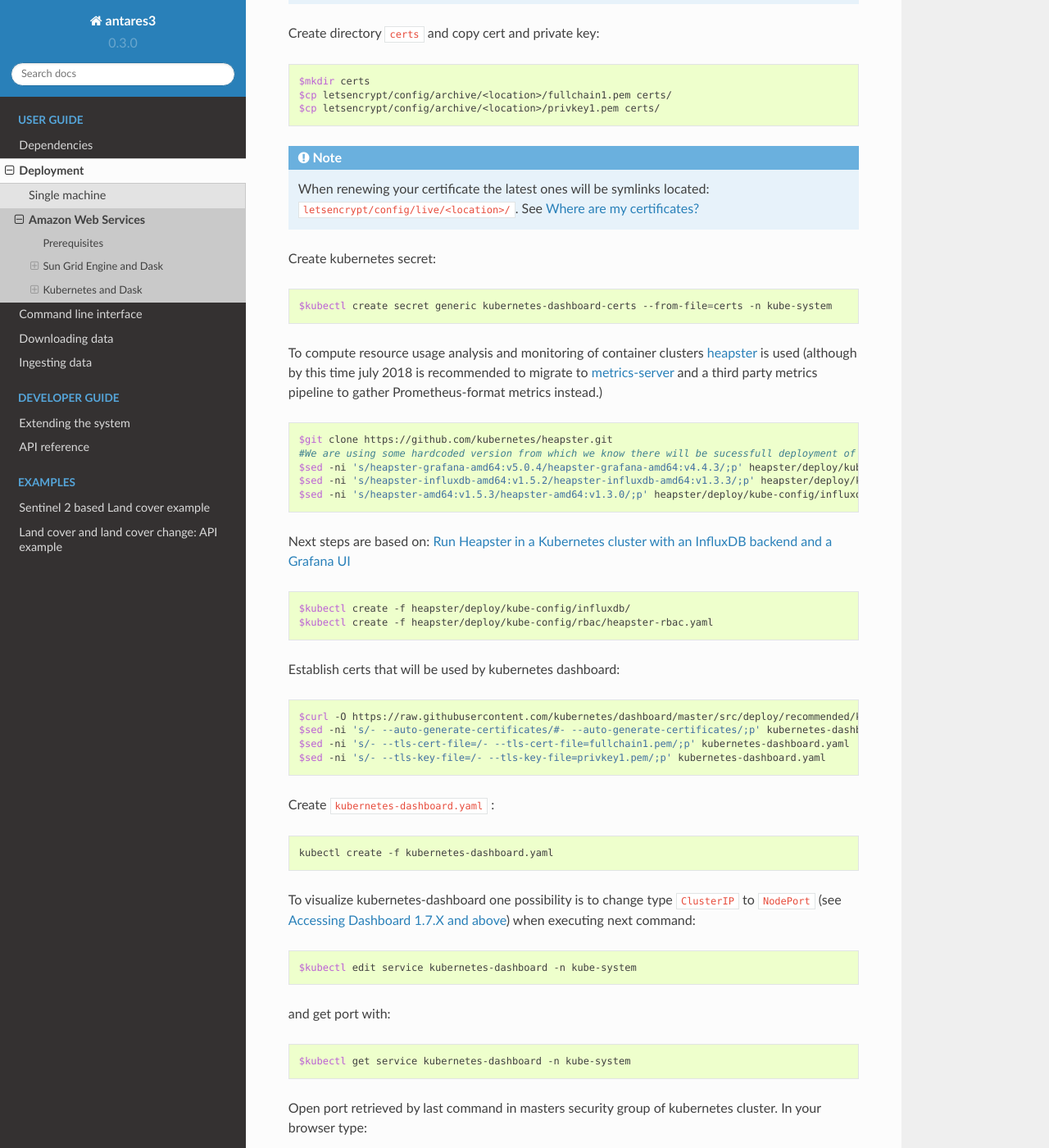
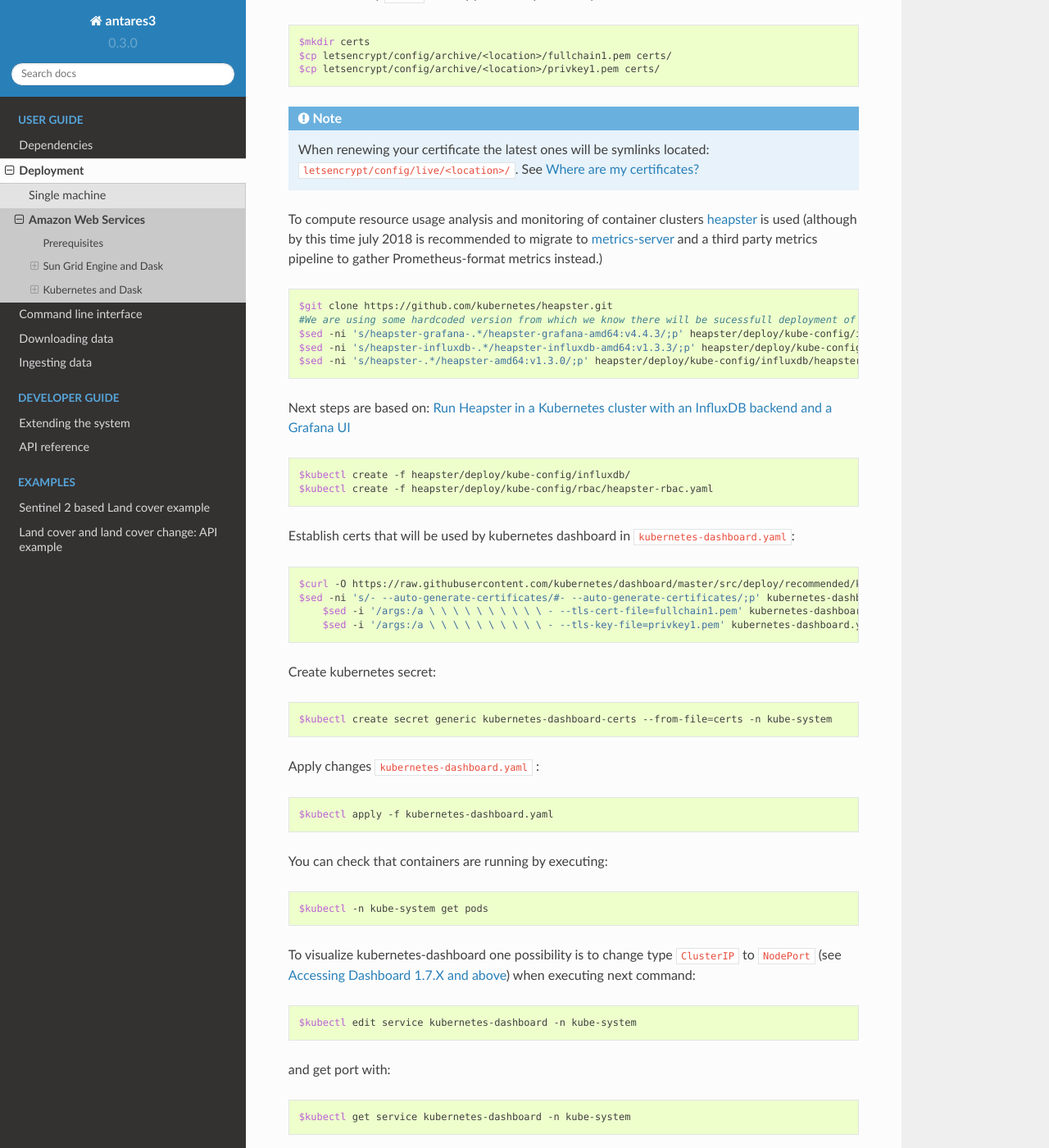
Before and after one commit to CONABIO/antares3, a Sphinx documentation site: the page built from docs/deployment/aws_cloud.rst, in a window 1280 px wide and 1400 px high, scrolled down 19416 px. Shown: the whole window at 82% size. Built offline with Sphinx 7.4.7 and the Read the Docs theme 2.0.0, drawn with Linux system fonts in a browser that asks for light colours; some of the changed text lies outside the part shown.

Commit message:
fixing some commands for k8s dashboard deployment & adding instructions to scale up/down k8s dashboard

```diff
--- a/docs/deployment/aws_cloud.rst
+++ b/docs/deployment/aws_cloud.rst
@@ -861,11 +861,11 @@
 .. code-block:: bash
 
 	#Install certbot for ubuntu (16.04) xenial
-	$ sudo apt-get update
-	$ sudo apt-get install software-properties-common
-	$ sudo add-apt-repository ppa:certbot/certbot
-	$ sudo apt-get update
-	$ sudo apt-get install certbot
+	$sudo apt-get update
+	$sudo apt-get install -y software-properties-common
+	$sudo add-apt-repository ppa:certbot/certbot
+	$sudo apt-get update
+	$sudo apt-get install -y certbot
 	#check version of certbot and install route53 plugin:
 	certbot_v=$(certbot --version|cut -d' ' -f2)
 	$sudo pip3 install certbot_dns_route53==$certbot_v
@@ -899,7 +897,7 @@
 
 .. note::
 
-	To renew certificate execute:
+	Make sure you save the date that will expire your certificate. To renew certificate execute:
 
 	.. code-block:: bash
 
@@ -922,11 +920,6 @@
 	When renewing your certificate the latest ones will be symlinks located: ``letsencrypt/config/live/<location>/``. See `Where are my certificates?`_
 
 
-Create kubernetes secret:
-
-.. code-block:: bash
-
-	$kubectl create secret generic kubernetes-dashboard-certs --from-file=certs -n kube-system
 
 To compute resource usage analysis and monitoring of container clusters `heapster`_ is used (although by this time july 2018 is recommended to migrate to `metrics-server`_ and a third party metrics pipeline to gather Prometheus-format metrics instead.)
 
@@ -934,9 +927,9 @@
 
     $git clone https://github.com/kubernetes/heapster.git
     #We are using some hardcoded version from which we know there will be sucessfull deployment of dashboard
-    $sed -ni 's/heapster-grafana-amd64:v5.0.4/heapster-grafana-amd64:v4.4.3/;p' heapster/deploy/kube-config/influxdb/grafana.yaml
-    $sed -ni 's/heapster-influxdb-amd64:v1.5.2/heapster-influxdb-amd64:v1.3.3/;p' heapster/deploy/kube-config/influxdb/influxdb.yaml
-    $sed -ni 's/heapster-amd64:v1.5.3/heapster-amd64:v1.3.0/;p' heapster/deploy/kube-config/influxdb/heapster.yaml
+    $sed -ni 's/heapster-grafana-.*/heapster-grafana-amd64:v4.4.3/;p' heapster/deploy/kube-config/influxdb/grafana.yaml
+    $sed -ni 's/heapster-influxdb-.*/heapster-influxdb-amd64:v1.3.3/;p' heapster/deploy/kube-config/influxdb/influxdb.yaml
+    $sed -ni 's/heapster-.*/heapster-amd64:v1.3.0/;p' heapster/deploy/kube-config/influxdb/heapster.yaml
 
 
 Next steps are based on: `Run Heapster in a Kubernetes cluster with an InfluxDB backend and a Grafana UI`_
@@ -946,21 +939,33 @@
 	$kubectl create -f heapster/deploy/kube-config/influxdb/
 	$kubectl create -f heapster/deploy/kube-config/rbac/heapster-rbac.yaml
 
-
-Establish certs that will be used by kubernetes dashboard:
+Establish certs that will be used by kubernetes dashboard in ``kubernetes-dashboard.yaml``:
 
 .. code-block:: bash
 
     $curl -O https://raw.githubusercontent.com/kubernetes/dashboard/master/src/deploy/recommended/kubernetes-dashboard.yaml
     $sed -ni 's/- --auto-generate-certificates/#- --auto-generate-certificates/;p' kubernetes-dashboard.yaml
-    $sed -ni 's/- --tls-cert-file=/- --tls-cert-file=fullchain1.pem/;p' kubernetes-dashboard.yaml
-    $sed -ni 's/- --tls-key-file=/- --tls-key-file=privkey1.pem/;p' kubernetes-dashboard.yaml
-
-Create ``kubernetes-dashboard.yaml`` :
-
-.. code-block:: bash
-
-	kubectl create -f kubernetes-dashboard.yaml
+	$sed -i '/args:/a \ \ \ \ \ \ \ \ \ \ - --tls-cert-file=fullchain1.pem' kubernetes-dashboard.yaml
+	$sed -i '/args:/a \ \ \ \ \ \ \ \ \ \ - --tls-key-file=privkey1.pem' kubernetes-dashboard.yaml
+
+Create kubernetes secret:
+
+.. code-block:: bash
+
+	$kubectl create secret generic kubernetes-dashboard-certs --from-file=certs -n kube-system
+
+
+Apply changes ``kubernetes-dashboard.yaml`` :
+
+.. code-block:: bash
+
+	$kubectl apply -f kubernetes-dashboard.yaml
+
+You can check that containers are running by executing:
+
+.. code-block:: bash
+
+    $kubectl -n kube-system get pods
 
 
 To visualize kubernetes-dashboard one possibility is to change type ``ClusterIP`` to ``NodePort`` (see `Accessing Dashboard 1.7.X and above`_) when executing next command:
@@ -990,6 +995,51 @@
 
 .. image:: ../imgs/k8s-dashboard-2.png
 	:width: 400
+
+
+To scale down components of kubernetes dashboard:
+
+.. code-block:: bash
+
+	$kubectl -n kube-system scale deployments/kubernetes-dashboard --replicas=0
+	$kubectl -n kube-system scale deployments/monitoring-grafana --replicas=0
+	$kubectl -n kube-system scale deployments/heapster --replicas=0
+	$kubectl -n kube-system scale deployments/monitoring-influxdb --replicas=0
+
+To scale up components of kubernetes dashboard:
+
+.. code-block:: bash
+
+	$kubectl -n kube-system scale deployments/monitoring-grafana --replicas=1
+	$kubectl -n kube-system scale deployments/heapster --replicas=1
+	$kubectl -n kube-system scale deployments/monitoring-influxdb --replicas=1
+	$kubectl -n kube-system scale deployments/kubernetes-dashboard --replicas=1
+
+
+To delete components of kubernetes dashboard:
+
+.. code-block:: bash
+
+	#delete admin-user created:
+
+	$kubectl -n kube-system delete serviceaccount admin-user
+	$kubectl -n kube-system delete ClusterRoleBinding admin-user
+
+	#delete dashboard components:
+	$kubectl -n kube-system delete deploy/kubernetes-dashboard
+	$kubectl -n kube-system delete svc/kubernetes-dashboard
+	$kubectl -n kube-system delete rolebinding kubernetes-dashboard-minimal
+	$kubectl -n kube-system delete role kubernetes-dashboard-minimal
+	$kubectl -n kube-system delete serviceaccount kubernetes-dashboard
+	$kubectl -n kube-system delete secret kubernetes-dashboard-certs kubernetes-dashboard-key-holder
+
+	#delete heapster components:
+	$kubectl -n kube-system delete deploy/heapster
+	$kubectl -n kube-system delete deploy/monitoring-grafana deploy/monitoring-influxdb
+	$kubectl -n kube-system delete svc/heapster svc/monitoring-grafana svc/monitoring-influxdb
+	$kubectl -n kube-system delete serviceaccount heapster
+	$kubectl -n kube-system delete clusterrolebinding heapster
+
 
 
 Deployment for Elastic File System
```
Also changed, not shown: other parts of docs/deployment/aws_cloud.rst (+0 -2 lines).
